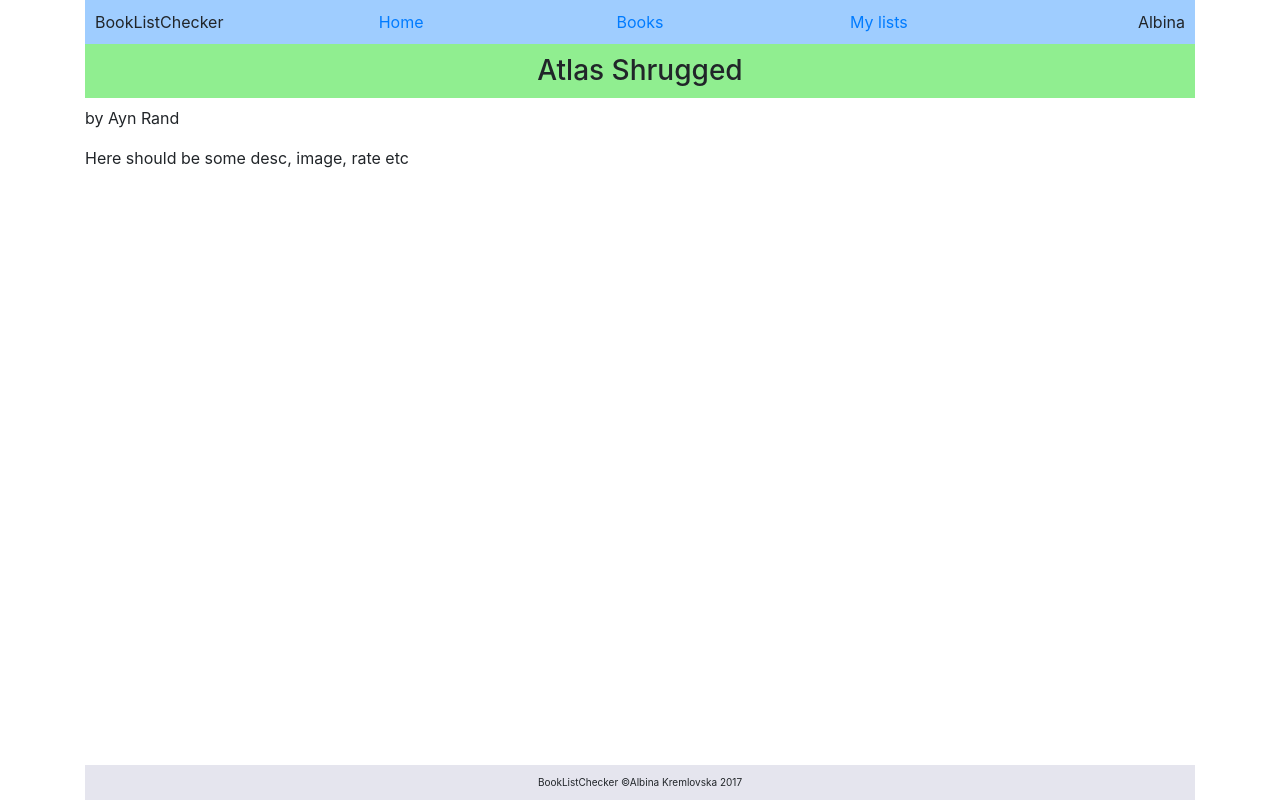
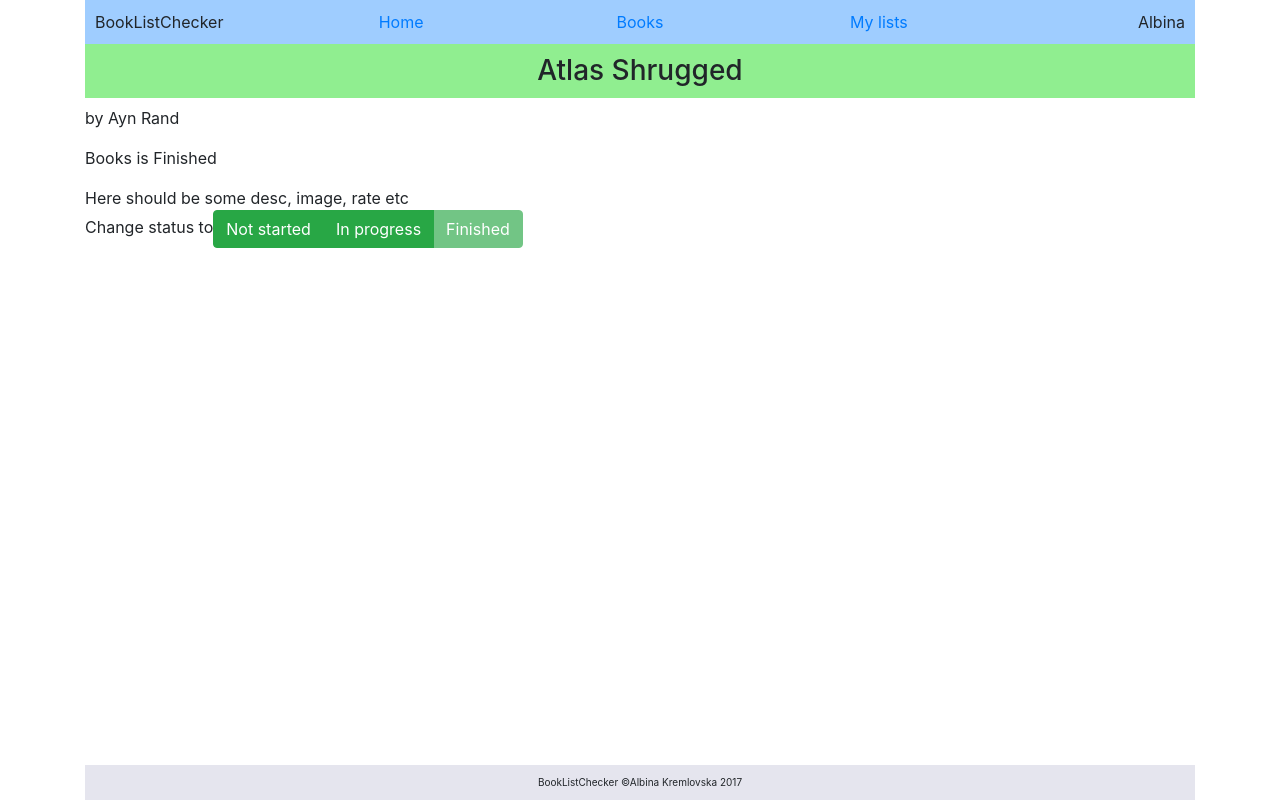
Before and after one commit to OleksandrPopov-San4o/books-todo, a React app: page /books/1 in a window 1280 px wide. Built offline with nearby package versions, Linux system fonts and the light colour scheme.

Commit message:
add redux dispatcher for filter and  book's status change

```diff
--- a/src/actions/index.js
+++ b/src/actions/index.js
@@ -14,7 +14,7 @@ export const setVisibilityFilter = filter => {
     }
 }
 
-export const toggleTodo = (id, status) => {
+export const changeBookStatus = (id, status) => {
     return {
         type: 'CHANGE_STATUS',
         id,
--- a/src/components/Books/BookComponent.jsx
+++ b/src/components/Books/BookComponent.jsx
@@ -1,26 +1,50 @@
 import React from 'react';
 import { Component } from 'react';
-import { Row, Col } from 'reactstrap';
+import { Row, Col, ButtonGroup, Button} from 'reactstrap';
 import { getBook } from '../../reducers/books.js';
 import { connect } from 'react-redux';
+import { changeBookStatus } from '../../actions';
 
 const mapStateToProps = (state) => ({
-  books: state.books
-
+  books: state.books,
+  filters: state.visibilityFilter.filters
 })
 
 class Book extends Component {
+    constructor () {
+        super();
+        //this.book = this.books.find(b => b.id === Number(this.props.match.params.number));
+        this.changeStatus = this.changeStatus;
+    }
+
+    changeStatus(id, status){
+       this.props.dispatch(changeBookStatus(id, status))
+    }
+
     render() {
-        console.log(this.props)
-       const book = this.props.books.find(b => b.id === Number(this.props.match.params.number));
+        // TODO get book with redux
+       this.book = this.props.books.find(b => b.id === Number(this.props.match.params.number));
+
+       console.log(this.props)
+       const statusArr = [
+         {val: 'Not started', id:1},
+         {val :'In progress', id:2},
+         {val: 'Finished', id:3}]
+
+        const buttons = statusArr.map((status, index) => <Button  color="success" disabled={this.book.status === status.id}
+        key={status.id} onClick={this.changeStatus.bind(this, this.book.id, status.id)}>{status.val}</Button>)
 
         return (
              <Row className="book-item">
                 <Col xs="12">
-                    <h3 className="component-header text-center">{book.title}</h3>
-                    <p>by {book.author}</p>
+                    <h3 className="component-header text-center">{this.book.title}</h3>
+                    <p>by {this.book.author}</p>
+                    <p>Books is {statusArr.find(status => status.id === this.book.status).val}</p>
                 </Col>
                 <Col xs="12">Here should be some desc, image, rate etc</Col>
+                <Col xs="12">Change status to
+                    <ButtonGroup>{buttons}</ButtonGroup>
+                </Col>
             </Row>
         )
     }
--- a/src/components/Books/BookListItemComponent.jsx
+++ b/src/components/Books/BookListItemComponent.jsx
@@ -10,7 +10,7 @@ export default class BookListItem extends Component {
                 <Col xs="8" sm="10">
                     <Link to={`/books/${this.props.id}`}>{this.props.title}</Link> by <Link to={`/author/${this.props.author}`}>{this.props.author}</Link>
                  </Col>
-                <Col xs="4" sm="2">{this.props.status===1 ? 'not started': this.props.status === 2 ? 'in progress': 'read'} </Col>
+                <Col xs="4" sm="2">{this.props.status===1 ? 'not started': this.props.status === 2 ? 'in progress': 'finished'} </Col>
             </Row>
         )
     }
--- a/src/components/Books/BooksListComponent.jsx
+++ b/src/components/Books/BooksListComponent.jsx
@@ -8,18 +8,20 @@ import NewBook from './NewBookComponent.jsx'
 import StatusFilter from '../Filter/StatusFilterComponent.jsx';
 import { connect } from 'react-redux';
 
-
-
 require('./booklist.css');
 
 const mapStateToProps = (state) => ({
   items: state
-
 })
 
 class ExactList extends Component{
      render() {
-        const listItems = this.props.items.books.map((book, index) =>
+         console.log(this.props.items)
+
+        const possibleFilters = this.props.items.visibilityFilter.filters;
+        const filteredBy = this.props.items.visibilityFilter.active||possibleFilters[0];
+        const books = (filteredBy.id) ? this.props.items.books.filter(book => book.status === filteredBy.id) : this.props.items.books;
+        const listItems = books.map((book, index) =>
             <ListGroupItem key={index}>
                 <BookListItem {...book}/>
             </ListGroupItem>
@@ -35,7 +37,7 @@ class ExactList extends Component{
                         </Button>
                     </Col>
                     <Col xs="12">
-                        <StatusFilter filter={this.props.items.visibilityFilter}/>
+                        <StatusFilter possibleFilters={possibleFilters} filter={filteredBy}/>
                         <ListGroup className="book-list-items">{listItems}</ListGroup>
                     </Col>
                 </Row>
@@ -46,7 +48,6 @@ class ExactList extends Component{
 
 class BooksList extends Component {
     render() {
-
         return (
              <Switch>
                 <Route exact path='/books/' render={(props) => <ExactList {...props} items={this.props.items}/>}/>
--- a/src/components/Filter/StatusFilterComponent.jsx
+++ b/src/components/Filter/StatusFilterComponent.jsx
@@ -1,19 +1,20 @@
 import React from 'react';
 import {Component} from 'react';
 import {Row, Col, Dropdown, DropdownToggle, DropdownMenu, DropdownItem, InputGroup, InputGroupButton, Input, Button} from 'reactstrap';
+import { connect } from 'react-redux';
+import { setVisibilityFilter } from '../../actions';
 
+const possiblefilters = [
+    {val:'Show All', id:0},
+    {val: 'Not started', id:1},
+    {val :'In progress', id:2},
+    {val: 'Finished', id:3}];
 
-const possiblefilters = ['Show all', 'not started','in progress', 'read'];
-
-export default class BooksFilter extends Component {
+class BooksFilter extends Component {
     constructor(props) {
         super(props);
 
-    console.log(this)
-
         this.toggle = this.toggle.bind(this);
-    //this.setFilter = this.setFilter.;
-
         this.state = {
             dropdownOpen: false,
             filter: ''
@@ -26,19 +27,17 @@ export default class BooksFilter extends Component {
     });
   }
   setFilter(item) {
-      console.log(item)
-      this.setState({
-        filter: item
-    });
+      this.props.dispatch(setVisibilityFilter(item));
+
   }
     render() {
-         const dropdownItems = possiblefilters.map(item => <DropdownItem key={item} onClick={this.setFilter.bind(this, item)}>{item}</DropdownItem>);
+         const dropdownItems = this.props.possibleFilters.map(item => <DropdownItem key={item.id} onClick={this.setFilter.bind(this, item.id)}>{item.val}</DropdownItem>);
         return (
              <Row className="book-list-filter" >
                 <Col xs="12" sm="6">
                     <Dropdown isOpen={this.state.dropdownOpen} toggle={this.toggle}>
                         <DropdownToggle caret>
-                        Filter by: {this.state.filter}
+                        Filter by: {this.props.filter.val}
                         </DropdownToggle>
                         <DropdownMenu>{dropdownItems}</DropdownMenu>
                     </Dropdown>
@@ -53,3 +52,5 @@ export default class BooksFilter extends Component {
         )
     }
 }
+
+export default connect(null)(BooksFilter);
--- a/src/reducers/visibilityFilter.js
+++ b/src/reducers/visibilityFilter.js
@@ -1,9 +1,16 @@
-const visibilityFilter = (state = 'SHOW_ALL', action) => {
+ const filters = [
+    {val:'Show All', id:0},
+    {val: 'Not started', id:1},
+    {val :'In progress', id:2},
+    {val: 'Finished', id:3}]
+
+const visibilityFilter = (state={}, action) => {
+    console.log('filter', state)
     switch (action.type) {
         case 'SET_VISIBILITY_FILTER':
-            return action.filter
+            return {filters, active:filters.find(f=> f.id === action.filter)}
         default:
-            return state
+            return {filters, active: state.active || filters[0]}
     }
 }
 
```
Lines whose indentation alone changed are shown as unchanged.
